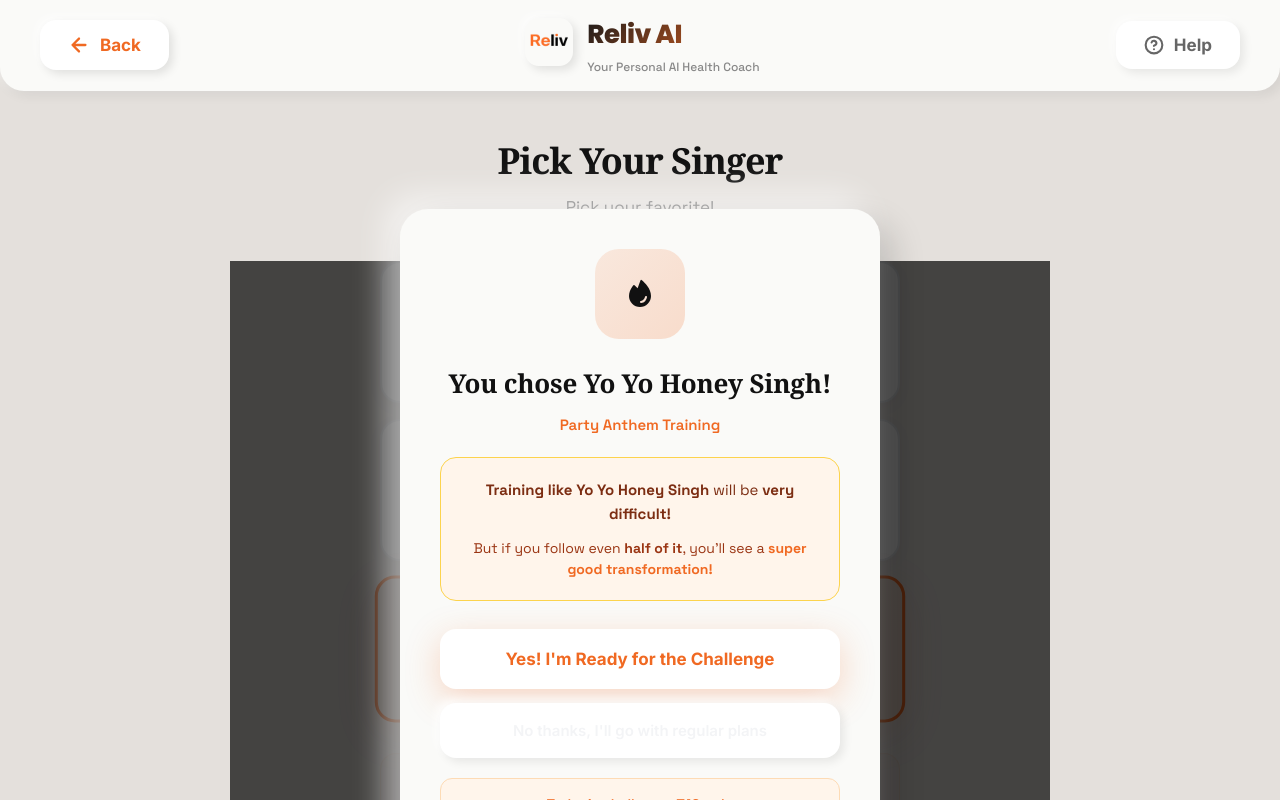
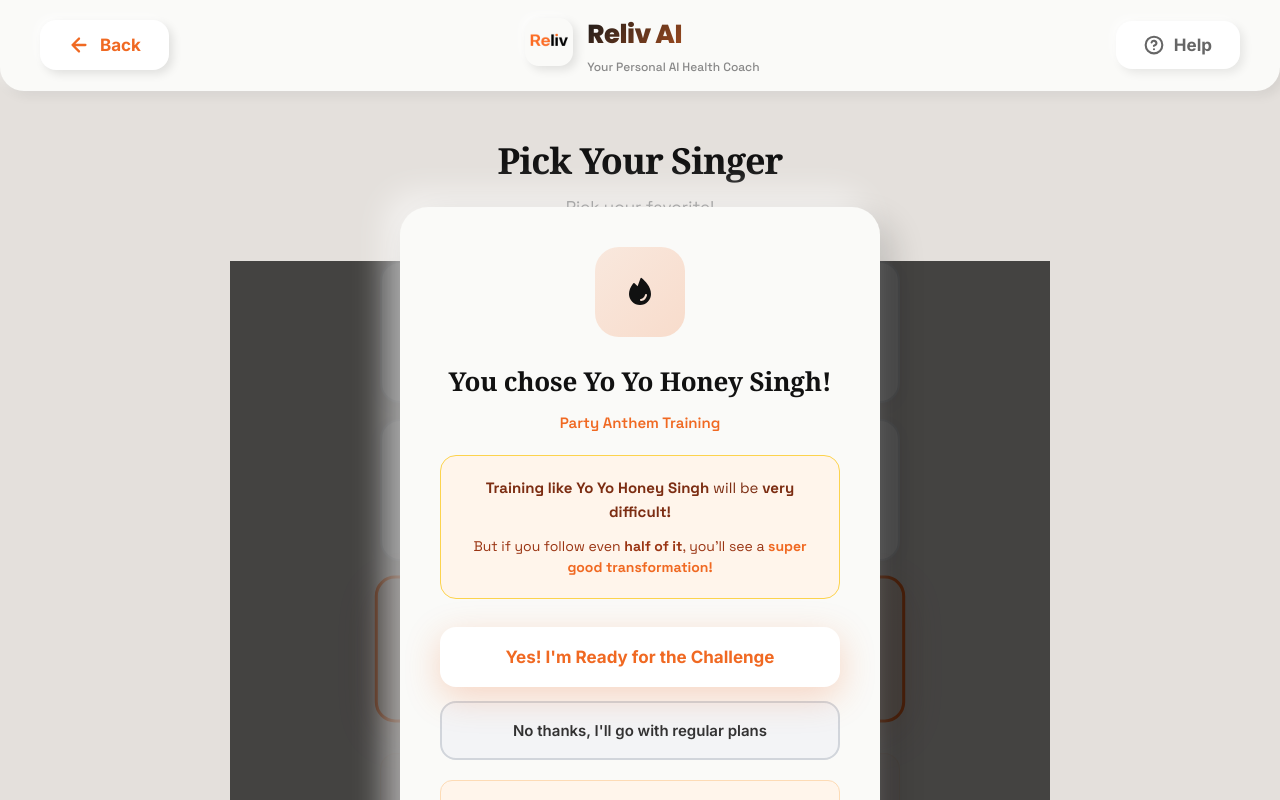
Before and after one commit to AlgorithSage/Reliv, a React (Vite) app in the folder frontend/: page /fan-singer in a window 1280 px wide. Both pictures are taken after a click on the element 640 px from the left and 648 px from the top of the page. Shown: the top 800 px of the page. Built offline with nearby package versions, Linux system fonts and the light colour scheme; no server answers; a web font is replaced by a local one.

Commit message:
Fixed the Text Button of the Sports Page

```diff
--- a/frontend/src/pages/FanCricketScreen.jsx
+++ b/frontend/src/pages/FanCricketScreen.jsx
@@ -316,23 +316,24 @@
  </MaterialButton>
 
  {/* Decline Button */}
- <MaterialButton
+ <button
  onClick={handleDeclineChallenge}
  style={{
  width: '100%',
  background: '#F3F4F6',
- border: 'none',
+ border: '2px solid #D1D5DB',
  borderRadius: 16,
  padding: '18px',
  fontSize: 15,
  fontWeight: 600,
- color: '#666',
+ color: '#333',
  cursor: 'pointer',
  transition: 'all 0.3s ease',
+ fontFamily: 'inherit',
  }}
  >
  No thanks, I'll go with regular plans
- </MaterialButton>
+ </button>
 
  {/* Price Tag */}
  <div style={{
```
